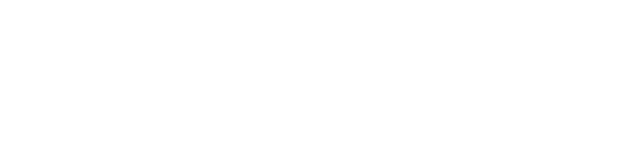
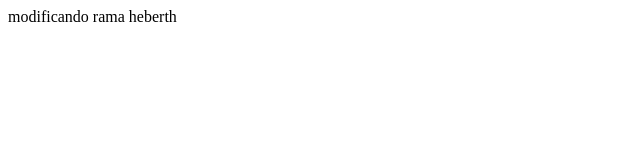
Before and after one commit to krief1997/introduccion, a plain HTML site: page index.html in a window 1280 px wide. Shown: the whole page, without its empty margins (0-640 px from the left). Drawn offline with Linux system fonts and the light colour scheme.

Commit message:
segunco camio en raba heberth

```diff
--- a/index.html
+++ b/index.html
@@ -7,6 +7,6 @@
     <title>Document</title>
 </head>
 <body>
-
+    modificando rama heberth
 </body>
 </html>
```
